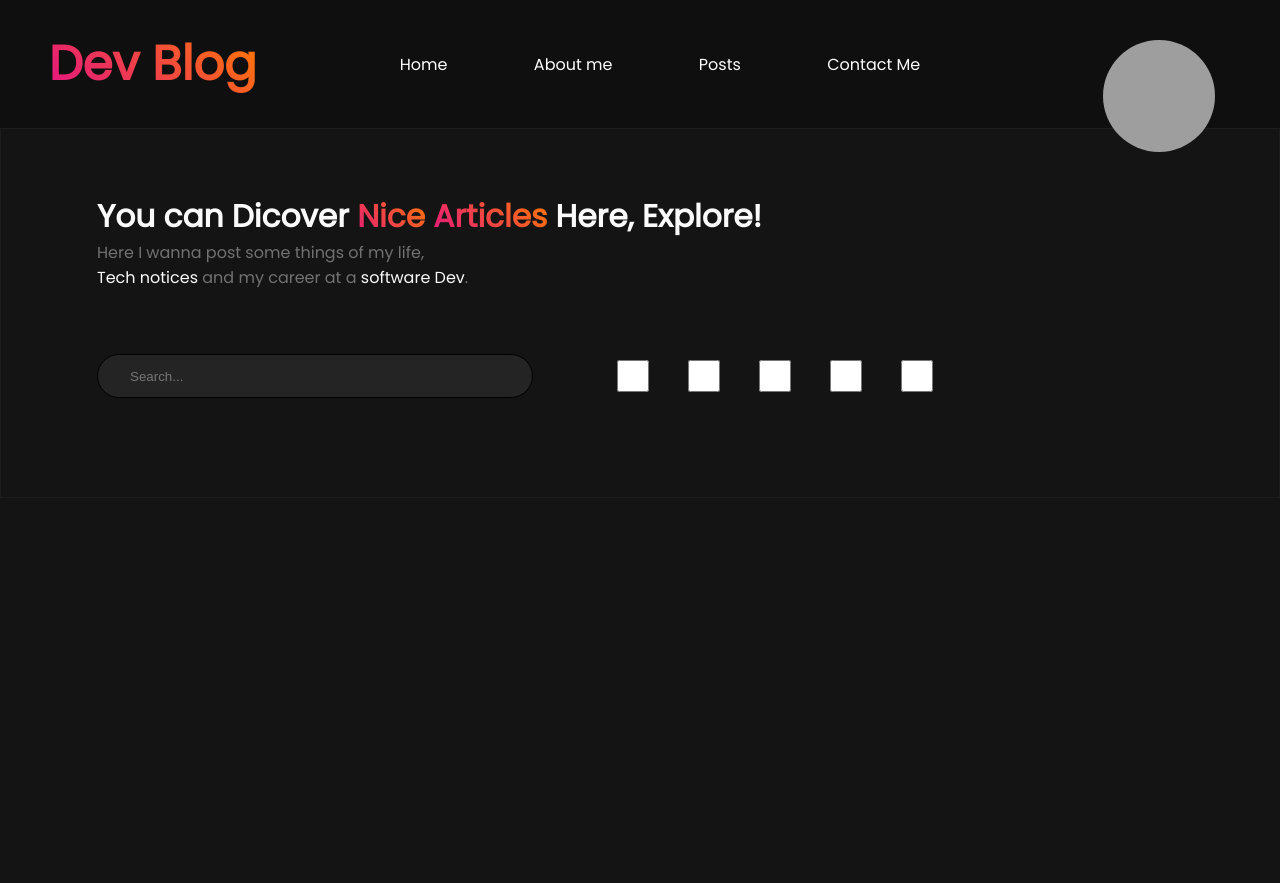
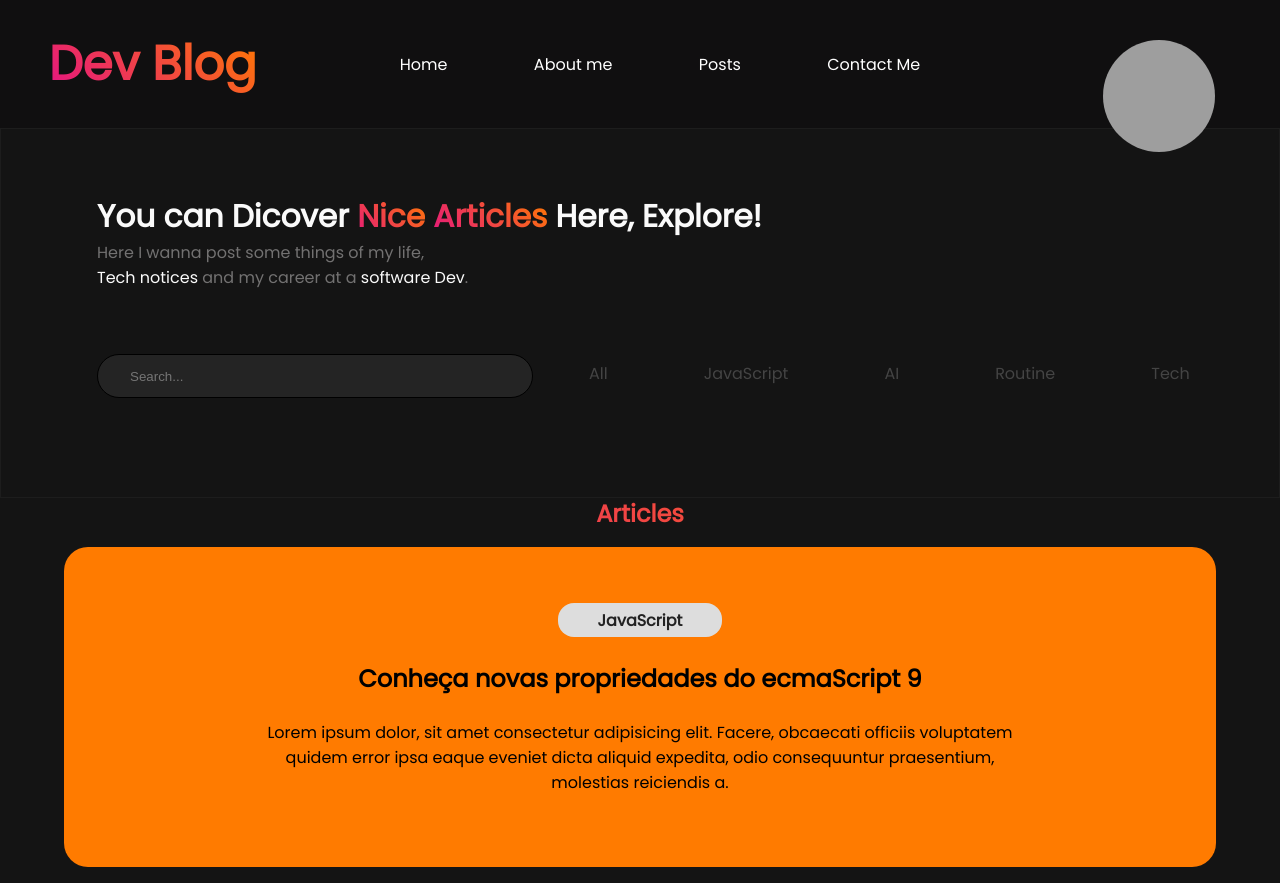
Before and after one commit to EduardoAraujoo/Dev-Blog, a React (Create React App) app: page / in a window 1280 px wide. Before the commit the page ends 800 px from the top, so only its background shows below. Built offline with nearby package versions, Linux system fonts and the light colour scheme; grey boxes are pictures that could not be loaded.

Commit message:
adding exposition

```diff
--- /dev/null
+++ b/src/Components/Articles/Articles.module.scss
@@ -0,0 +1,31 @@
+$text-gradient1: #e41185;
+$text-gradient2: #ff7b00;
+
+.container {
+    display: flex;
+    justify-content: center;
+    flex-direction: column;
+    text-align: center;
+
+    &__title {
+        font-size: 1.5rem;
+        margin-top: -2rem;
+        background-size: 100%;
+        -webkit-background-clip: text;
+        background-clip: text;
+        -webkit-text-fill-color: transparent;
+        -moz-text-fill-color: transparent;
+        background-image: linear-gradient(45deg, $text-gradient1, $text-gradient2);
+    }
+}
+
+.article {
+    height: 20rem;
+    width: 90%;
+    background-color: #ff7b00;
+    margin: 0 auto 1rem;
+    border-radius: 1.5rem;
+    display: flex;
+    justify-content: center;
+    align-items: center;
+}
--- /dev/null
+++ b/src/Components/Articles/index.jsx
@@ -0,0 +1,13 @@
+import ExpositionModel from '../ExpositionModel'
+import styles from './Articles.module.scss'
+
+export default function Articles() {
+    return (
+        <div className={styles.container}>
+            <h1 className={styles.container__title}>Articles</h1>
+            <section className={styles.article}>
+                <ExpositionModel />
+            </section>
+        </div>
+    )
+}
--- /dev/null
+++ b/src/Components/ExpositionModel/ExpositionModel.module.scss
@@ -0,0 +1,18 @@
+$filter-color: #222222;
+
+.content {
+    width: 65%;
+
+    &__filter {
+        background: #dddddd;
+        width: 10rem;
+        margin: auto;
+        padding: .3rem .1rem;
+        border-radius: 1rem;
+        color: $filter-color;
+    }
+}
+
+.title {
+    font-size: 1.5rem;
+}
--- /dev/null
+++ b/src/Components/ExpositionModel/index.jsx
@@ -0,0 +1,11 @@
+import styles from './ExpositionModel.module.scss';
+
+export default function ExpositionModel() {
+    return (
+        <section className={styles.content}>
+            <h4 className={styles.content__filter}>JavaScript</h4>
+            <h1 className={styles.title}>Conheça novas propriedades do ecmaScript 9</h1>
+            <p className={styles.content__preview}>Lorem ipsum dolor, sit amet consectetur adipisicing elit. Facere, obcaecati officiis voluptatem quidem error ipsa eaque eveniet dicta aliquid expedita, odio consequuntur praesentium, molestias reiciendis a.</p>
+        </section>
+    )
+}
--- a/src/Components/Form/Form.module.scss
+++ b/src/Components/Form/Form.module.scss
@@ -1,12 +1,13 @@
 $inputBackground: #242424;
 $inputFontColor: #FAFAFA;
+$filters-color: #444444;
 
-.form{
+.form {
     height: 10rem;
     margin-top: 2rem;
     display: flex;
 
-&__inputSearch{
+    &__inputSearch {
         background: $inputBackground;
         border: 1px solid #000;
         height: 2.5rem;
@@ -16,14 +17,37 @@ display: flex;
         padding-left: 2rem;
         color: $inputFontColor;
     }
-&__input:focus{
-    outline: 0
+
+    &__inputSearch:focus {
+        outline: 0;
+        box-shadow: 0 0 0 0;
+    }
+
+    &__filters {
+        margin-right: 4rem;
+        color: $filters-color;
+        list-style: none;
+        padding: 0.3rem 1rem;
+        border-radius: 1rem;
+    }
+
+    &__filters:hover {
+        background-color: #ff7b00;
+        transition: .3s;
+        cursor: pointer;
+        color: #fff;
     }
 }
-ul{
-    margin: 2.2rem 0 0 1.5rem;
+
+ul {
+    margin: 2.2rem 0 0 0;
+    display: flex;
+    flex-direction: row;
+    height: 2rem;
+    align-items: center;
 }
-.inputCheck{
+
+.inputCheck {
     height: 2rem;
     width: 4rem;
 }
--- a/src/Components/Form/index.jsx
+++ b/src/Components/Form/index.jsx
@@ -3,20 +3,15 @@ import styles from './Form.module.scss'
 export function Form() {
   return (
     <form action="submit" className={styles.form}>
-        <input type="text" placeholder='Search...'
-        className={styles.form__inputSearch}/>
-        <ul>
-        <input type='checkbox' className={styles.inputCheck}
-         placeholder='All'/>
-        <input type='checkbox' className={styles.inputCheck}
-         placeholder='JavaScript'/>
-        <input type='checkbox' className={styles.inputCheck}
-         placeholder='AI'/>
-        <input type='checkbox' className={styles.inputCheck}
-         placeholder='Routine'/>
-        <input type='checkbox' className={styles.inputCheck}
-         placeholder='Notices'/>
-        </ul>
+      <input type="text" placeholder='Search...'
+        className={styles.form__inputSearch} />
+      <ul>
+        <li className={styles.form__filters}>All</li>
+        <li className={styles.form__filters}>JavaScript</li>
+        <li className={styles.form__filters}>AI</li>
+        <li className={styles.form__filters}>Routine</li>
+        <li className={styles.form__filters}>Tech</li>
+      </ul>
     </form>
   )
 }
--- a/src/Pages/Main/MainPage.jsx
+++ b/src/Pages/Main/MainPage.jsx
@@ -1,12 +1,14 @@
 import React from 'react'
 import Banner from '../../Components/Banner'
 import Discover from '../../Components/Discover'
+import Articles from '../../Components/Articles'
 
 export default function MainPage() {
     return (
         <main>
             <Banner />
             <Discover />
+            <Articles />
         </main>
     )
 }
```
Lines whose indentation alone changed are shown as unchanged.
